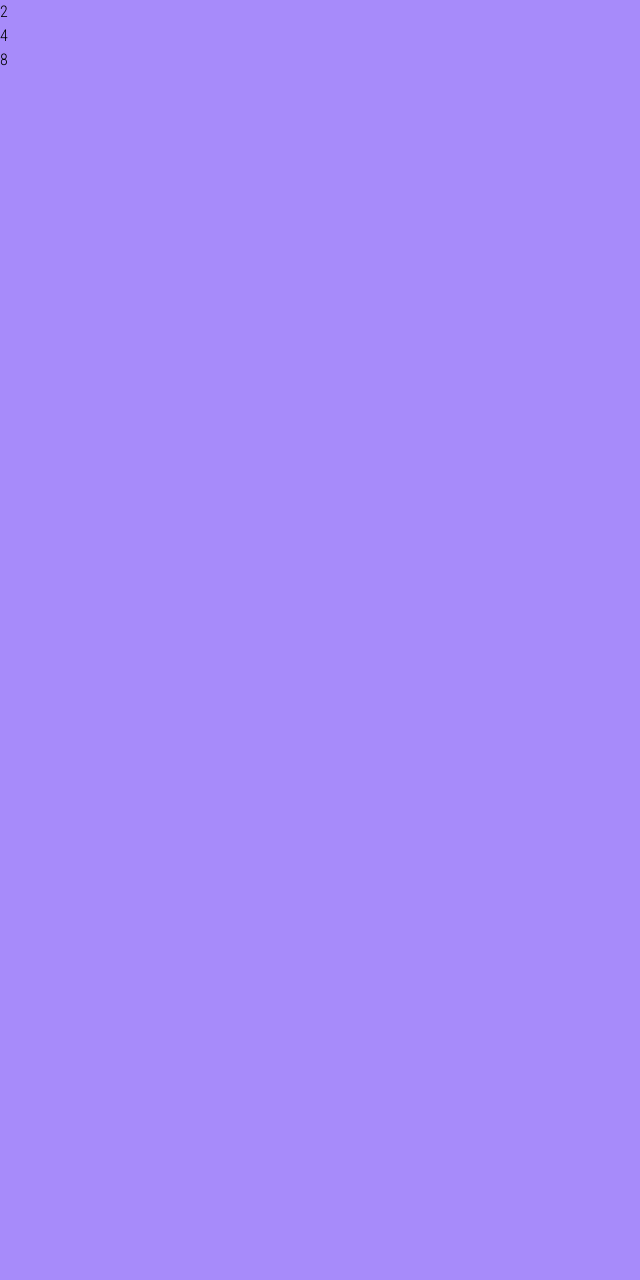
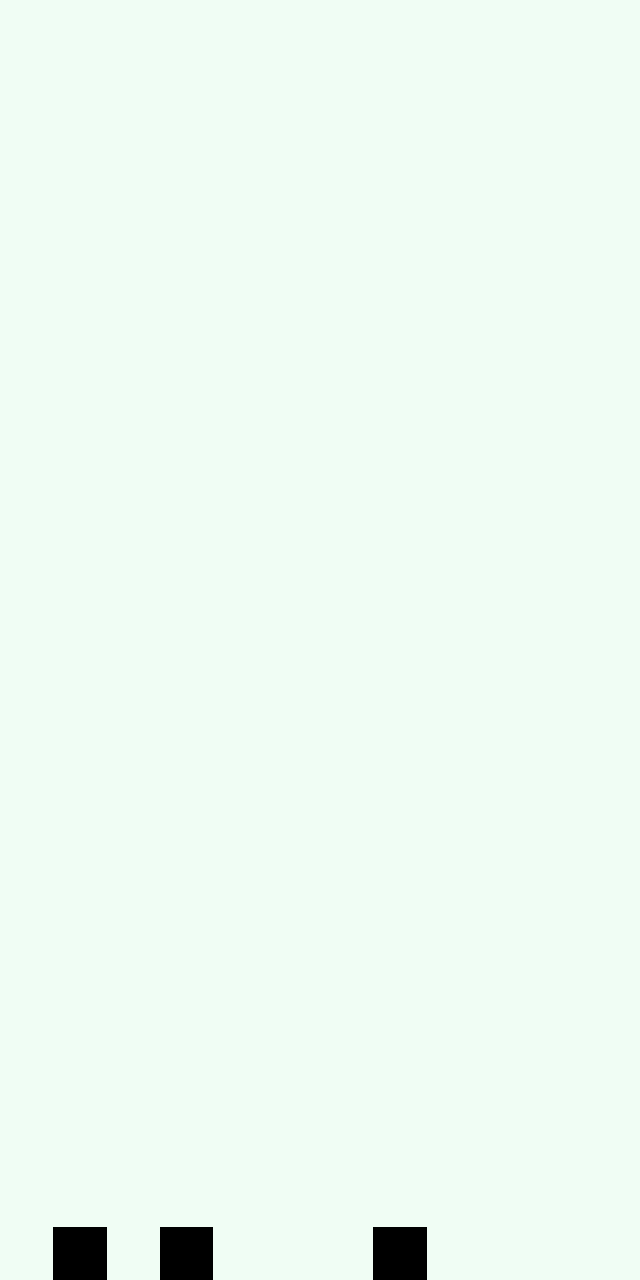
Before and after one commit to teach-a-bot-hack-basel/teach-a-bot, a Nuxt app: page / in a window 1280 px wide. Shown: the whole page, without its empty margins (0-640 px from the left). Before the commit the page ends 800 px from the top, so only its background shows below. Built offline with nearby package versions, Linux system fonts and the light colour scheme.

Commit message:
obstacles in GameView

```diff
--- a/components/GameView.vue
+++ b/components/GameView.vue
@@ -1,13 +1,17 @@
 <script lang="ts" setup>
-  import {Robot} from "~/classes/Robot"
+import {Robot} from "~/classes/Robot"
 
-  defineProps<{
-    robo: Robot,
-  }>()
+defineProps<{
+  robo: Robot,
+}>()
+
 </script>
 
 <template>
-  <ul>
-    <li v-for="obst of robo._level.obstacles">{{ obst }}</li>
-  </ul>
+  <div class="grid aspect-square bg-green-50" style="
+  grid-template-columns: repeat(24, minmax(0, 1fr));
+  grid-template-rows: repeat(24, minmax(0, 1fr));">
+    <div v-for="obst of robo._level.obstacles" class="bg-black"
+         :style="{gridColumnStart: obst, gridRowStart: 24}"/>
+  </div>
 </template>
--- a/pages/chapter/console/1.vue
+++ b/pages/chapter/console/1.vue
@@ -1,10 +1,16 @@
 <script lang="ts" setup>
 import GameView from "~/components/GameView.vue";
 import Controller from "~/components/Controller.vue"
+import {Robot} from "~/classes/Robot";
+import {Level} from "~/classes/Level";
+
+const level = new Level({obstacles: new Set([2, 4, 8])})
+const robo = new Robot({level})
+
 </script>
 <template>
   <div class="flex flex-col aspect-square">
-    <GameView class="flex-grow"/>
+    <GameView :robo="robo" class="flex-grow"/>
     <Controller class="fixed bottom-0"/>
   </div>
 </template>
```
Also changed, not shown: 1 other file (tests, documents, lock files or other folders).
